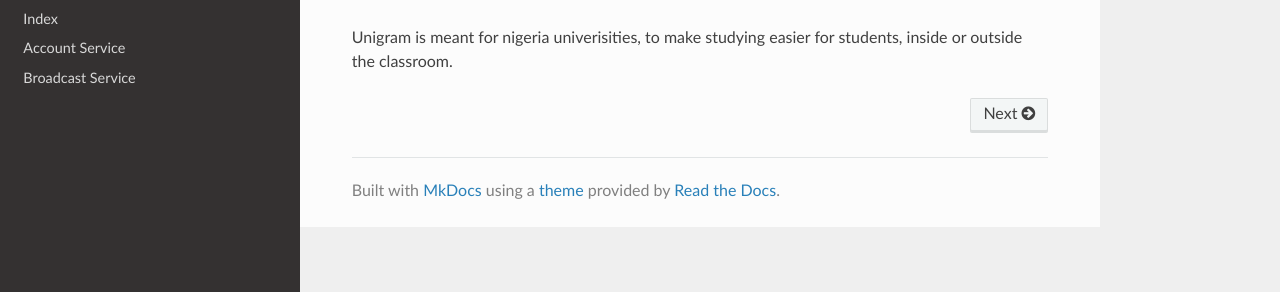
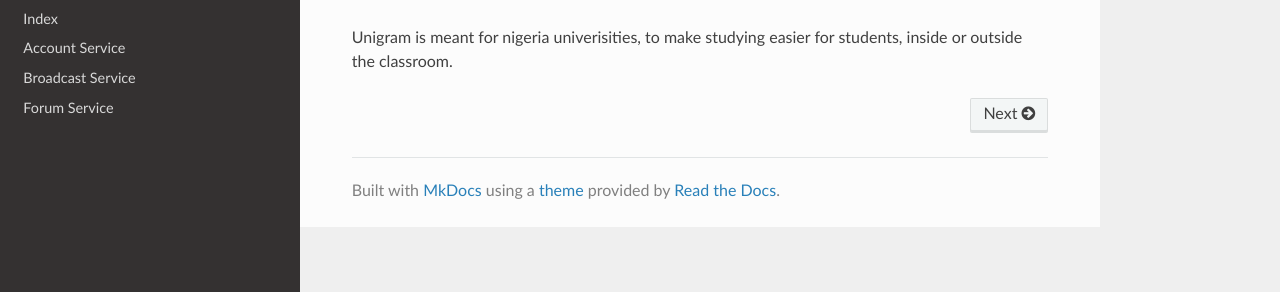
Before and after one commit to Dev-47/unigram-docs, an MkDocs documentation site: the page built from docs/index.md, in a window 1280 px wide. Shown: the part 206-498 px from the top of the page. Built offline with MkDocs 1.6.1, drawn with Linux system fonts in a browser that asks for light colours; nearby versions of some CDN libraries.

Commit message:
Update mkdocs.yml

```diff
--- a/mkdocs.yml
+++ b/mkdocs.yml
@@ -6,4 +6,5 @@ nav:
       - Index: services/README.md
       - Account Service: services/account-service.md
       - Broadcast Service: services/broadcast-service.md
+      - Forum Service: services/forum-service.md
 theme: readthedocs
```
